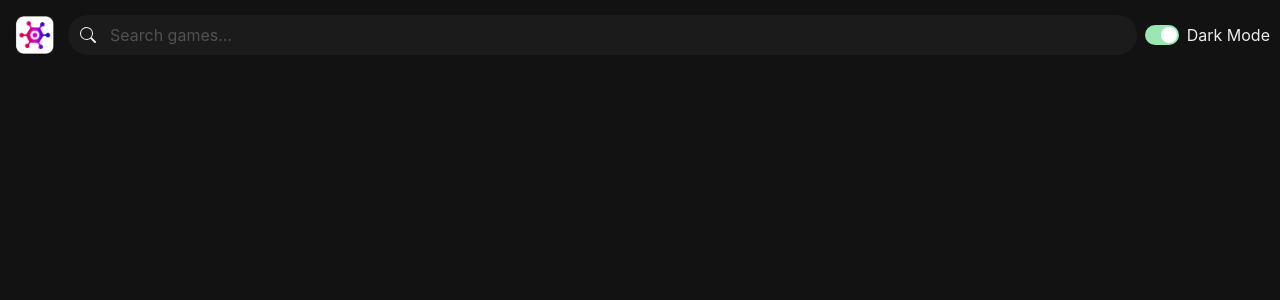
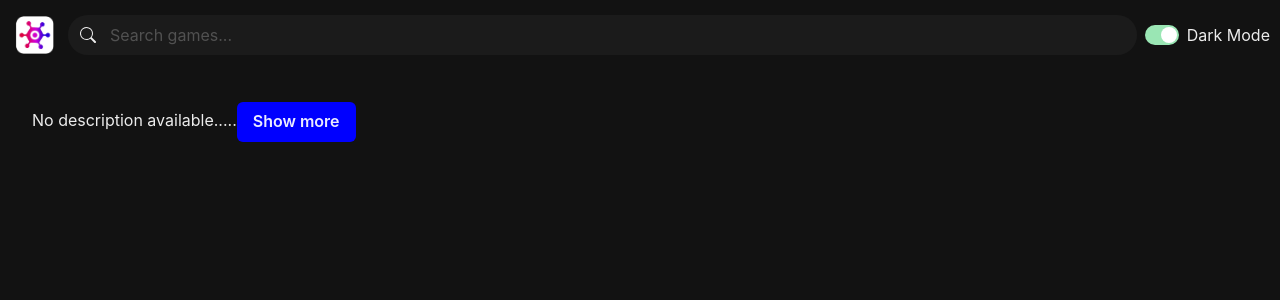
Before and after one commit to EmanSafa/game-hub, a React (Vite) app: page /games/1 in a window 1280 px wide. Shown: the top 300 px of the page. Built offline with nearby package versions, Linux system fonts and the light colour scheme; no server answers.

Commit message:
Refactor: replace game description display with ExpandableText component

```diff
--- a/src/components/CardDetailis.tsx
+++ b/src/components/CardDetailis.tsx
@@ -1,6 +1,7 @@
 import { useParams } from "react-router-dom";
 import useSingleGames from "../hooks/useSingleGame";
-import { Box, Heading, Spinner, Text } from "@chakra-ui/react";
+import { Box, Spinner } from "@chakra-ui/react";
+import ExpandableText from "./ExpandableText";
 
 const CardDetailis = () => {
   const { slug } = useParams();
@@ -9,8 +10,9 @@ const CardDetailis = () => {
 
   return (
     <Box padding={5} margin={3}>
-      <Heading>{singleGame?.name}</Heading>
-      <Text>{singleGame?.description}</Text>
+     <ExpandableText limit={300}>
+       {singleGame?.description || "No description available."}
+     </ExpandableText>
     </Box>
   );
 };
--- /dev/null
+++ b/src/components/ExpandableText.tsx
@@ -0,0 +1,17 @@
+import { Button } from "@chakra-ui/react";
+import { useState } from "react";
+
+const ExpandableText = ({ children: text, limit = 100 }) => {
+  const [isExpanded, setIsExpanded] = useState(false);
+  return (
+    <div>
+      {isExpanded ? text : text.substring(0, limit)}
+      {isExpanded ? "" : "...."}
+      <Button background={"blue"} onClick={() => setIsExpanded(!isExpanded)}>
+        {isExpanded ? "Show less" : "Show more"}
+      </Button>
+    </div>
+  );
+};
+
+export default ExpandableText;
```
